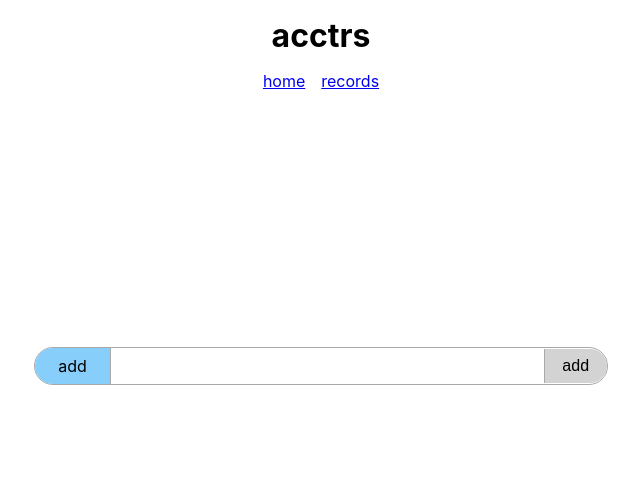
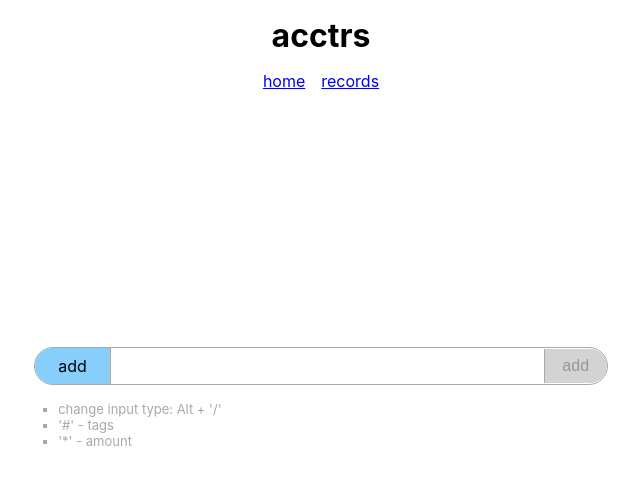
Before and after one commit to emp74ark/acctr, a React (Create React App) app: page / in a window 1280 px wide. Shown: the top 484 px of the page, without its empty margins (319-959 px from the left). Built offline with nearby package versions, Linux system fonts and the light colour scheme.

Commit message:
ACCTR-6 Change omni button behavior

```diff
--- a/src/components/OmniBar/OmniBar.tsx
+++ b/src/components/OmniBar/OmniBar.tsx
@@ -10,41 +10,46 @@ import { addRecord } from '../../store/recordsSlice';
 export const OmniBar = () => {
   const [type, setType] = useState<OmniActionType>(OmniActionType.add);
   const [input, setInput] = useState<string>();
-  // const [records, setRecord] = useState<IRecord[]>([]);
-  const dispatch = useDispatch()
+  const dispatch = useDispatch();
 
   const onInput = (event: ChangeEvent<HTMLInputElement>) => {
     setInput(event.currentTarget.value);
   };
 
+  const hotKeys = (e: KeyboardEvent) => {
+    if (e.altKey && e.key === '/') changeOmniType();
+    if (e.key === 'Enter') onOmniButton();
+  };
+
   useEffect(() => {
-    input?.startsWith('/')
-        ? setType(OmniActionType.search)
-        : setType(OmniActionType.add);
-  }, [input]);
+    document.addEventListener('keydown', hotKeys);
+    return () => document.removeEventListener('keydown', hotKeys);
+  }, [hotKeys]);
 
   const parseInput = () => {
-    // if (input) setRecord([...records, inputParser(input)]);
     if (input) dispatch(addRecord(inputParser(input)));
     setInput('');
+  };
+
+  const onSearch = () => {
+    console.log(`search for ${ input }`);
+  };
+
+  const onOmniButton = () => {
+    type === OmniActionType.add ? parseInput() : onSearch();
+  };
+
+  const changeOmniType = () => {
+    setType(type === OmniActionType.add ? OmniActionType.search : OmniActionType.add);
   };
 
   return (
       <>
         <div className={ style.wrapper }>
-          <OmniHint type={ type }/>
+          <OmniHint type={ type } cb={ changeOmniType }/>
           <input type="text" onChange={ onInput } value={ input } className={ style.bar }/>
-          <OmniButton type={ type } cb={ parseInput }/>
+          <OmniButton type={ type } cb={ onOmniButton } disabled={ !input?.trim() }/>
         </div>
-        {/*<div>*/ }
-        {/*  { records.map(({ label, amount, tags }) => (*/ }
-        {/*      <div>*/ }
-        {/*        <span>label: { label }</span>*/ }
-        {/*        <span>amount: { amount }</span>*/ }
-        {/*        <span>tags: { tags.join(', ') }</span>*/ }
-        {/*      </div>*/ }
-        {/*  )) }*/ }
-        {/*</div>*/}
       </>
   );
 };
--- a/src/components/OmniButton/OmniButton.tsx
+++ b/src/components/OmniButton/OmniButton.tsx
@@ -1,10 +1,10 @@
 import { OmniButtonProps } from './OmniButton.types';
 import { OmniActionType } from '../OmniBar/OmniBar.types';
-import style from './style.module.css'
+import style from './style.module.css';
 
-export const OmniButton = ({ type, cb }: OmniButtonProps) => {
+export const OmniButton = ({ type, cb, disabled }: OmniButtonProps) => {
   return (
-      <button className={style.omniButton} onClick={cb}>
+      <button className={ style.omniButton } onClick={ cb } disabled={ disabled }>
         { OmniActionType[type] }
       </button>
   );
--- a/src/components/OmniButton/OmniButton.types.ts
+++ b/src/components/OmniButton/OmniButton.types.ts
@@ -1,6 +1,8 @@
 import { OmniActionType } from '../OmniBar/OmniBar.types';
 
 export interface OmniButtonProps {
-  type: OmniActionType,
-  cb: () => void,
+  type: OmniActionType;
+  cb: () => void;
+  disabled: boolean;
+
 }
--- a/src/components/OmniButton/style.module.css
+++ b/src/components/OmniButton/style.module.css
@@ -6,4 +6,9 @@
     border-radius: 0 18px 18px 0;
     border: 0 solid darkgrey;
     border-left-width: 1px;
+    cursor: pointer;
 }
+
+.omniButton:disabled {
+    cursor: not-allowed;
+}
--- a/src/components/OmniHint/OmniHint.tsx
+++ b/src/components/OmniHint/OmniHint.tsx
@@ -1,10 +1,10 @@
 import { OmniHintProps } from './OmniHint.types';
-import style from './style.module.css'
+import style from './style.module.css';
 import { OmniActionType } from '../OmniBar/OmniBar.types';
 
-export const OmniHint = ({ type }: OmniHintProps) => {
+export const OmniHint = ({ type, cb }: OmniHintProps) => {
   return (
-      <div className={ `${ style.hint } ${ style[type] }`}>
+      <div className={ `${ style.hint } ${ style[type] }` } onClick={ cb }>
         { OmniActionType[type] }
       </div>
   );
--- a/src/components/OmniHint/OmniHint.types.ts
+++ b/src/components/OmniHint/OmniHint.types.ts
@@ -1,5 +1,6 @@
 import { OmniActionType } from '../OmniBar/OmniBar.types';
 
 export interface OmniHintProps {
-  type: OmniActionType
+  type: OmniActionType;
+  cb: () => void;
 }
--- a/src/components/OmniHint/style.module.css
+++ b/src/components/OmniHint/style.module.css
@@ -8,6 +8,7 @@
     border-radius: 18px 0 0 18px;
     border: 0 solid darkgrey;
     border-right-width: 1px;
+    cursor: pointer;
 }
 
 .search {
--- a/src/pages/Home/Home.tsx
+++ b/src/pages/Home/Home.tsx
@@ -1,11 +1,16 @@
 import { OmniBar } from '../../components';
 import React from 'react';
-import style from './style.module.css'
+import style from './style.module.css';
 
 export const Home = () => {
   return (
-     <div className={style.home}>
+     <div className={ style.home }>
        <OmniBar/>
+       <ul className={ style.help }>
+         <li>change input type: Alt + '/'</li>
+         <li>'#' - tags</li>
+         <li>'*' - amount</li>
+       </ul>
      </div>
   );
 };
--- a/src/pages/Home/style.module.css
+++ b/src/pages/Home/style.module.css
@@ -2,3 +2,9 @@
     margin: 30vh auto;
     max-width: 60ch;
 }
+
+.help {
+    font-size: small;
+    color: darkgrey;
+    list-style: square;
+}
```
